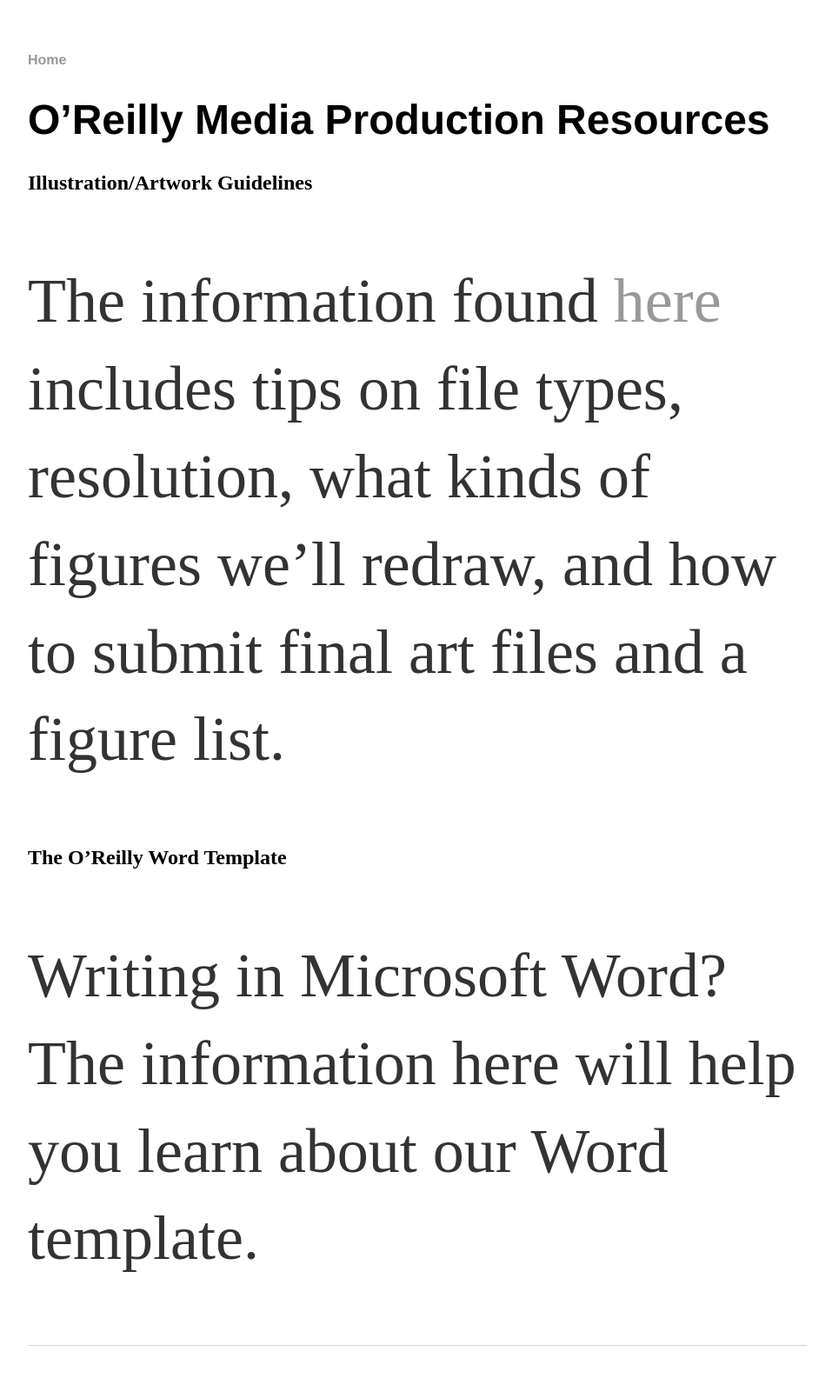
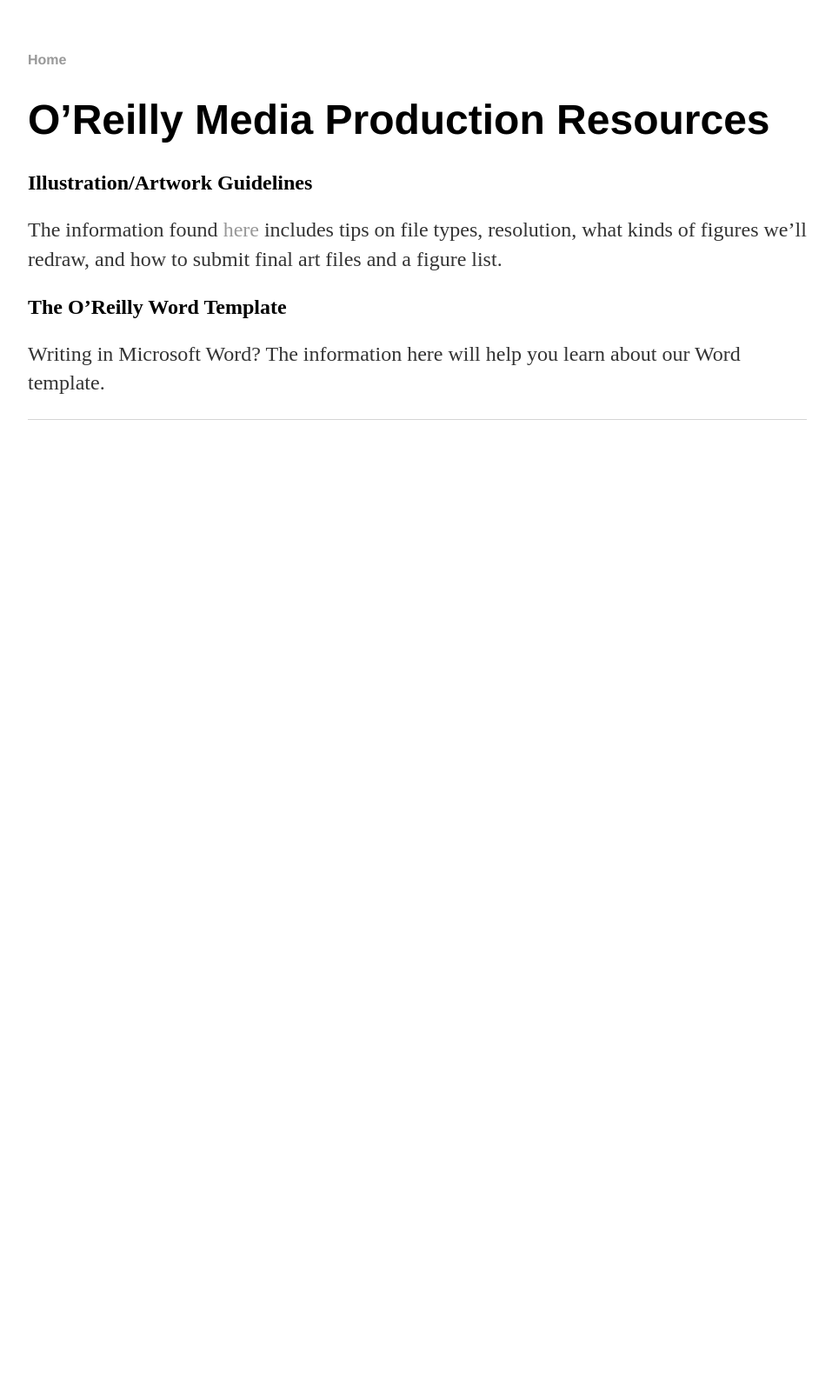
Before and after one commit to oreillymedia/production-resources, a Jekyll site: the page built from index.md, in a window 1280 px wide. Shown: the whole page at 87% size, without its empty margins (160-1117 px from the left). Built offline with Jekyll 4.4.1, drawn with Linux system fonts in a browser that asks for light colours; after the commit the page ends 900 px from its top, so only the background shows below that.

Commit message:
Update main.css

```diff
--- a/css/main.css
+++ b/css/main.css
@@ -25,7 +25,7 @@
     font-family:'Helvetica', 'Arial', 'Sans-Serif';
 }
 p {
-    font-size: 4.5em;
+    font-size: 1.5em;
     line-height: 1.4em;
     color: #333;
 }
```
